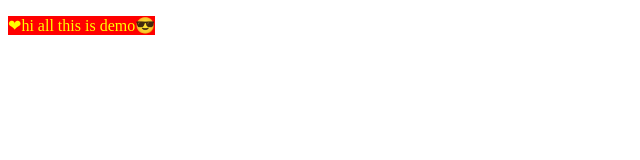
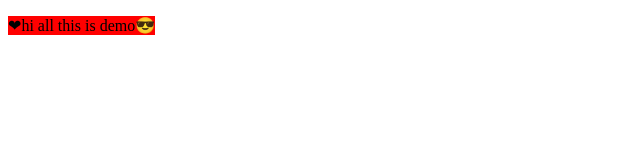
Before and after one commit to manojprabhakar24/demo, a plain HTML site: page index.html in a window 1280 px wide. Shown: the whole page, without its empty margins (0-640 px from the left). Drawn offline with Linux system fonts and the light colour scheme.

Commit message:
git demo

```diff
--- a/index.html
+++ b/index.html
@@ -7,6 +7,6 @@
     <title>github demo</title>
 </head>
 <body>
-    <p style="front-size: xx-large; background-color:red;color:yellow;height:fit-content;width:fit-content;justify-content:center;">❤hi all this is demo😎</p>
+    <p style="front-size: xx-large; background-color:red;color:black;height:fit-content;width:fit-content;justify-content:center;">❤hi all this is demo😎</p>
 </body>
 </html>
```
